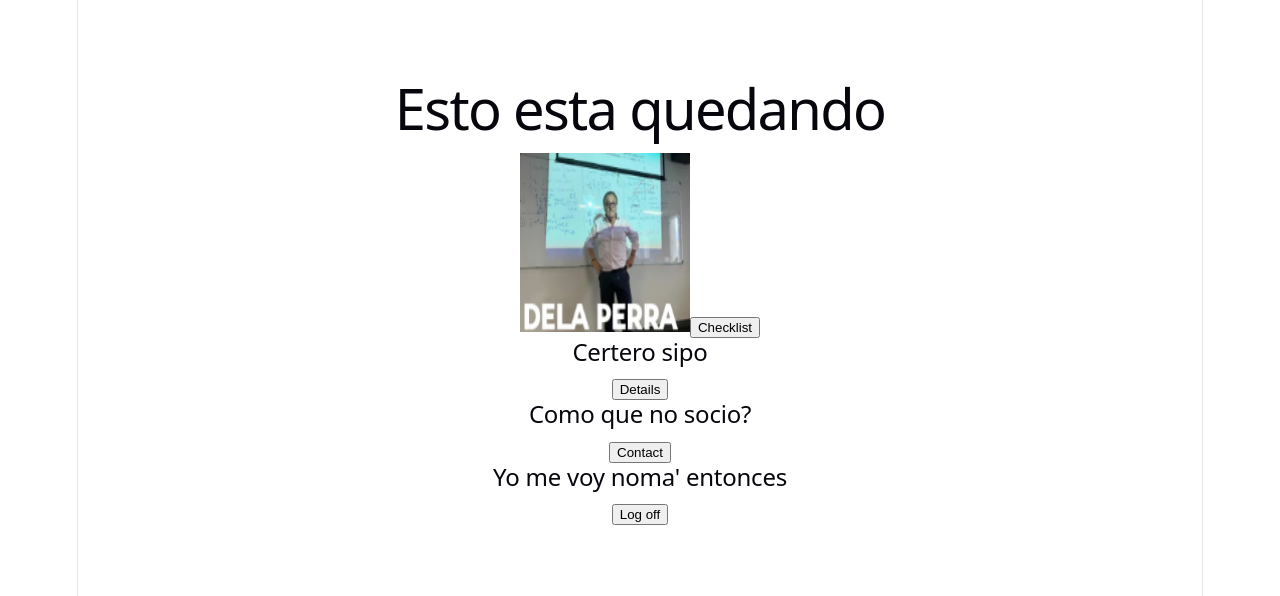
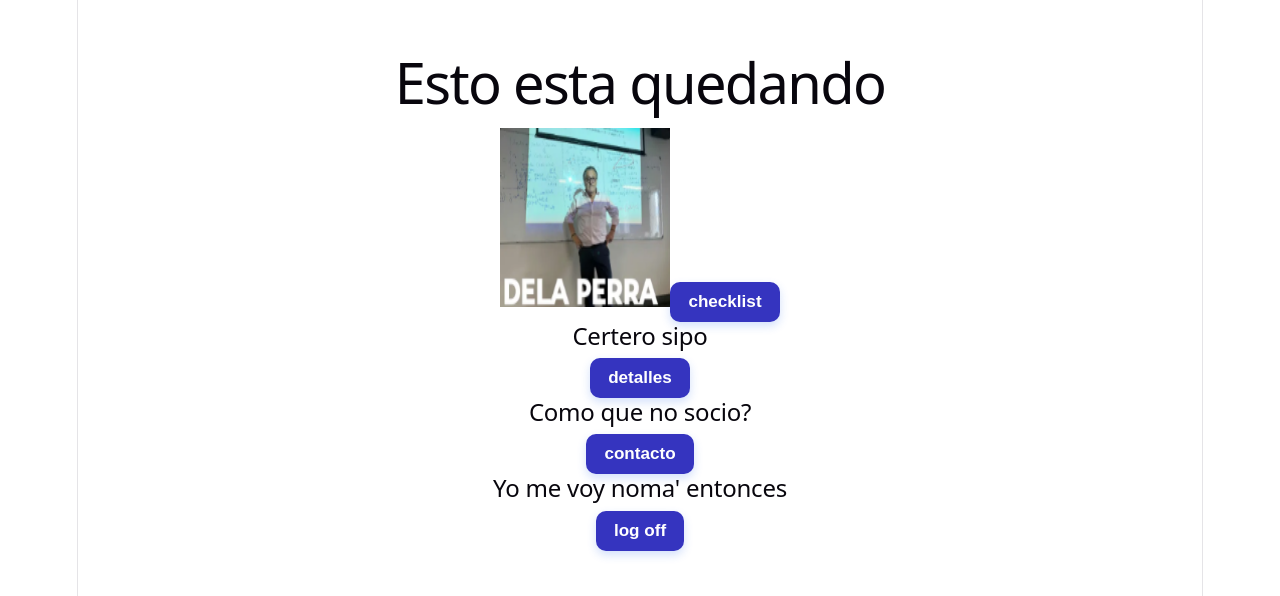
Before and after one commit to RailynTan/S2-AppWeb, a React (Vite) app: page /dashboard in a window 1280 px wide. Shown: the part 106-702 px from the top of the page. Built offline with nearby package versions, Linux system fonts and the light colour scheme.

Commit message:
Creados header y botones para flujo de pags
No borren lo ultimo del App.css, que los botones y el header lo usan

```diff
--- a/src/App.css
+++ b/src/App.css
@@ -182,3 +182,29 @@
     border-right-color: var(--border);
   }
 }
+
+.header{
+  width: 100%;
+  display: flex;
+  align-items: center;
+  justify-content: space-between;
+  background: #6893D4;
+  padding: 15px 7%;
+}
+
+.Navbutton{
+  color: white;
+  border: none;
+  border-radius: 10px;
+  padding: 10px 18px;
+  font-size: 0.95rem;
+  font-weight: 600;
+  cursor: pointer;
+  transition: all 0.25s ease;
+  box-shadow: 0 4px 10px rgba(37, 99, 235, 0.20);
+}
+
+.logo{
+  width: 160px;
+  cursor: pointer;
+}
--- /dev/null
+++ b/src/components/ButtonNav.jsx
@@ -0,0 +1,17 @@
+import '../App.css'
+import { useNavigate } from 'react-router-dom'
+
+function ButtonNav({ ruta, texto}){
+
+    const navigate = useNavigate();
+
+    return(
+        <button className='Navbutton' style={{backgroundColor: '#3534BF'}}
+        onClick={() => navigate(ruta)}>
+            {texto}
+        </button>
+
+    )
+}
+
+export default ButtonNav
--- /dev/null
+++ b/src/components/Header.jsx
@@ -0,0 +1,16 @@
+import CencosudLogo from '../assets/CencosudLogo.png'
+import ButtonNav from './ButtonNav'
+import '../App.css'
+
+function Header({ruta, texto}){
+    return(
+    <div className='header'>
+        <img src={CencosudLogo} className='logo'></img>
+        <h1>Lore ipsum</h1>
+        <ButtonNav texto={texto} ruta={ruta} />
+
+    </div>
+    )
+}
+
+export default Header
--- a/src/pages/Checklist.jsx
+++ b/src/pages/Checklist.jsx
@@ -1,15 +1,9 @@
 import '../App.css'
 import TrumpWich from '../assets/TrumpWich.png'
-import { useNavigate } from 'react-router-dom'
+import ButtonNav from '../components/ButtonNav';
+
 
 function Checklist(){
-    const navigate = useNavigate();
-    const irDetails = () => {
-        navigate('/details')
-    }
-    const irDashboard = () => {
-        navigate('/dashboard')
-    }
 
     return(
 
@@ -17,13 +11,9 @@ function Checklist(){
             <div className='hero'>
                 <h1>Trumpwich</h1>
                 <img src={TrumpWich} className='base' width="170" height="179" alt='' />
-                <button onClick={irDetails}>
-                    Details
-                </button>
+                <ButtonNav ruta={'/details'} texto={'confirmar'} />
                 <h2>Trumpwich square</h2>
-                <button onClick={irDashboard}>
-                    Cancel
-                </button>
+                <ButtonNav ruta={'/dashboard'} texto={'Cancel'} />
             </div>
         </section>
     )
--- a/src/pages/Contact.jsx
+++ b/src/pages/Contact.jsx
@@ -1,5 +1,6 @@
 import '../App.css'
 import Walter from '../assets/Walter.jpg'
+import ButtonNav from '../components/ButtonNav';
 import { useNavigate } from 'react-router-dom'
 
 function Contact(){
@@ -13,9 +14,7 @@ function Contact(){
         <section id='center'>
             <div className='hero'>
                 <img src={Walter} className='base' width="400" height="400" alt='' />
-                <button onClick={irDashboard}>
-                    Return
-                </button>
+                <ButtonNav ruta={'/dashboard'} texto={'return'} />
             </div>
         </section>
     )
--- a/src/pages/Dashboard.jsx
+++ b/src/pages/Dashboard.jsx
@@ -1,21 +1,8 @@
 import '../App.css'
+import ButtonNav from '../components/ButtonNav';
 import WalDog from '../assets/WalDog.png'
-import { useNavigate } from 'react-router-dom'
 
 function Dashboard(){
-    const navigate = useNavigate();
-    const irChecklist = () => {
-        navigate("/checklist")
-    }
-    const irDetails = () => {
-        navigate('/details')
-    }
-    const irHome = () => {
-        navigate('/')
-    }
-    const irContact = () => {
-        navigate('/contact')
-    }
 
     return(
 
@@ -23,21 +10,13 @@ function Dashboard(){
             <div className='hero'>
                 <h1>Esto esta quedando</h1>
                 <img src={WalDog} className='base' width="170" height="179" alt='' />
-                <button on onClick={irChecklist}>
-                    Checklist
-                </button>
+                <ButtonNav ruta={'/checklist'} texto={'checklist'} />
                 <h2>Certero sipo</h2>
-                <button onClick={irDetails}>
-                    Details
-                </button>
+                <ButtonNav ruta={'/details'} texto={'detalles'} />
                 <h2>Como que no socio?</h2>
-                <button onClick={irContact}>
-                    Contact
-                </button>
+                <ButtonNav ruta={'/contact'} texto={'contacto'} />
                 <h2>Yo me voy noma' entonces</h2>
-                <button onClick={irHome}>
-                    Log off
-                </button>
+                <ButtonNav ruta={'/'} texto={'log off'} />
             </div>
         </section>
     )
--- a/src/pages/Details.jsx
+++ b/src/pages/Details.jsx
@@ -1,12 +1,8 @@
 import '../App.css'
 import WaldoXd from '../assets/WaldoXd.png'
-import { useNavigate } from 'react-router-dom'
+import ButtonNav from '../components/ButtonNav';
 
 function Details(){
-    const navigate = useNavigate();
-    const irDashboard = () => {
-        navigate('/dashboard')
-    }
 
     return(
 
@@ -14,9 +10,7 @@ function Details(){
             <div className='hero'>
                 <h1>Momento</h1>
                 <img src={WaldoXd} className='base' width="170" height="179" alt='' />
-                <button onClick={irDashboard}>
-                    Back
-                </button>
+                <ButtonNav ruta={'/dashboard'} texto={'return'} />
                 <h2>Momento xD</h2>
             </div>
         </section>
--- a/src/pages/Home.jsx
+++ b/src/pages/Home.jsx
@@ -1,26 +1,16 @@
 import '../App.css'
+import Header from '../components/Header';
 import Peru from '../assets/Peru.jpg'
 import { useNavigate } from 'react-router-dom'
 
 function Home(){
-    const navigate = useNavigate();
-    const irLogin = () => {
-        navigate("/login")
-    };
 
     return(
+        <div className='hero'>
+        <Header ruta={"/login"} texto={"login"} />
+        <img src={Peru} className='base' width="170" height="179" alt='' />
+        </div>
 
-        <section id='center'>
-            <div className='hero'>
-                <h1>No tenia otra imagen, asi que es place holder nomas</h1>
-                <img src={Peru} className='base' width='170' height='179' alt='' />
-                <button onClick={irLogin}>
-                    Login
-                </button>
-
-
-            </div>
-        </section>
     )
 }
 
--- a/src/pages/Login.jsx
+++ b/src/pages/Login.jsx
@@ -1,12 +1,10 @@
 import '../App.css'
 import WaldoBros from '../assets/WaldoBros.png'
-import { useNavigate } from 'react-router-dom'
+import ButtonNav from '../components/ButtonNav';
+
 
 function Login(){
-    const navigate = useNavigate();
-    const irDashboard = () => {
-        navigate('/dashboard')
-    }
+
 
     return(
 
@@ -14,9 +12,7 @@ function Login(){
             <div className='hero'>
                 <h1>Lore ipsum</h1>
                 <img src={WaldoBros} className='base' width="170" height="179" alt='' />
-                <button onClick={irDashboard}>
-                    Dashboard
-                </button>
+                <ButtonNav ruta={'/dashboard'} texto={'dashboard'} />
             </div>
         </section>
     )
```
Also changed, not shown: src/assets/CencosudLogo.png (added).
